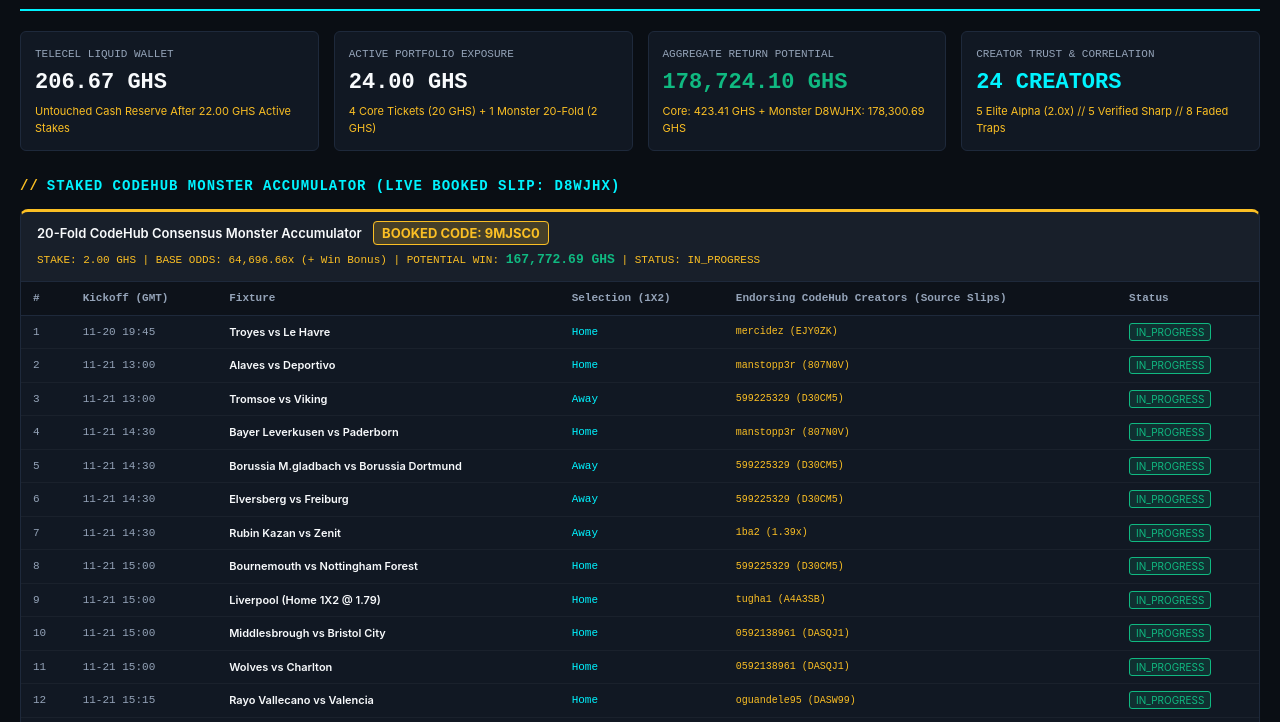
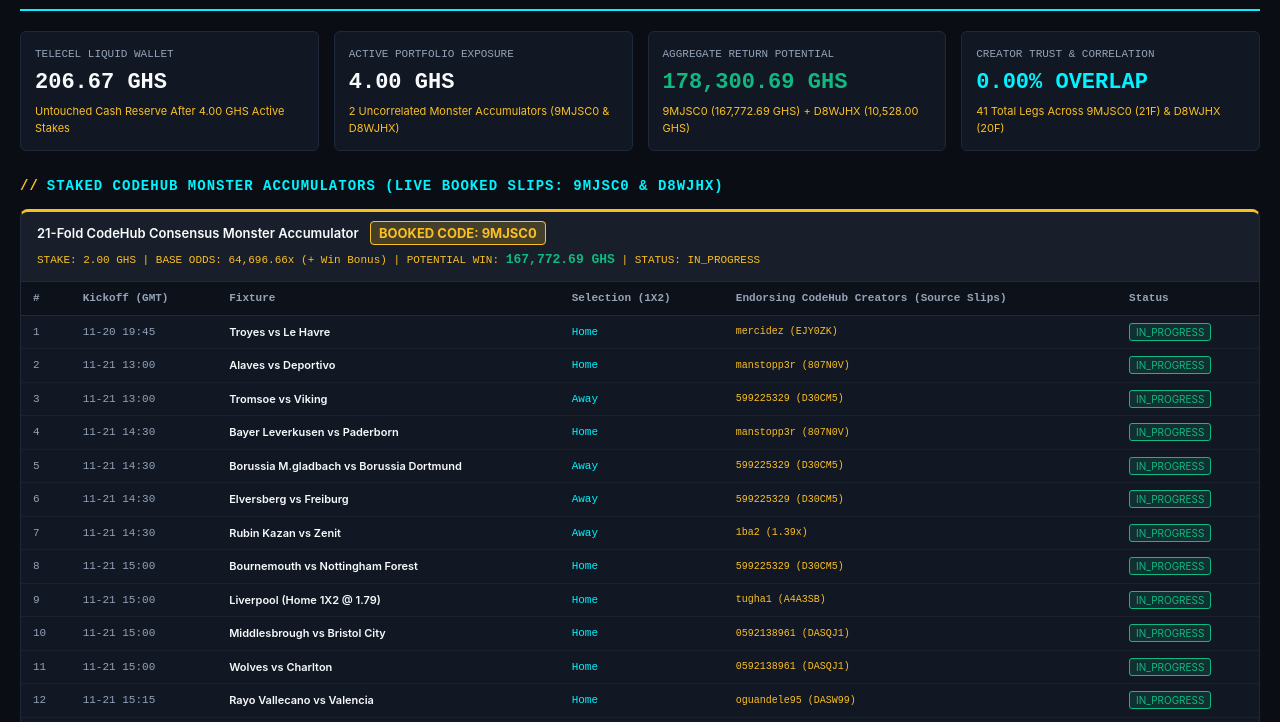
Before and after one commit to amoakoh22/Jac, a website: page docs/index.html in a window 1280 px wide. Shown: the part 70-792 px from the top of the page. Drawn offline with Linux system fonts and the light colour scheme.

Commit message:
chore(jac): update terminal KPIs for dual uncorrelated Monster Accumulators (9MJSC0 & D8WJHX)

```diff
--- a/docs/index.html
+++ b/docs/index.html
@@ -325,32 +325,32 @@
         <div class="stat-card">
             <div class="stat-label">Telecel Liquid Wallet</div>
             <div class="stat-value">206.67 GHS</div>
-            <div class="stat-sub">Untouched Cash Reserve After 22.00 GHS Active Stakes</div>
+            <div class="stat-sub">Untouched Cash Reserve After 4.00 GHS Active Stakes</div>
         </div>
         <div class="stat-card">
             <div class="stat-label">Active Portfolio Exposure</div>
-            <div class="stat-value">24.00 GHS</div>
-            <div class="stat-sub">4 Core Tickets (20 GHS) + 1 Monster 20-Fold (2 GHS)</div>
+            <div class="stat-value">4.00 GHS</div>
+            <div class="stat-sub">2 Uncorrelated Monster Accumulators (9MJSC0 & D8WJHX)</div>
         </div>
         <div class="stat-card">
             <div class="stat-label">Aggregate Return Potential</div>
-            <div class="stat-value" style="color: var(--accent-green);">178,724.10 GHS</div>
-            <div class="stat-sub">Core: 423.41 GHS + Monster D8WJHX: 178,300.69 GHS</div>
+            <div class="stat-value" style="color: var(--accent-green);">178,300.69 GHS</div>
+            <div class="stat-sub">9MJSC0 (167,772.69 GHS) + D8WJHX (10,528.00 GHS)</div>
         </div>
         <div class="stat-card">
             <div class="stat-label">Creator Trust & Correlation</div>
-            <div class="stat-value" style="color: var(--accent-cyan);">24 CREATORS</div>
-            <div class="stat-sub">5 Elite Alpha (2.0x) // 5 Verified Sharp // 8 Faded Traps</div>
+            <div class="stat-value" style="color: var(--accent-cyan);">0.00% OVERLAP</div>
+            <div class="stat-sub">41 Total Legs Across 9MJSC0 (21F) & D8WJHX (20F)</div>
         </div>
     </div>
 
     <!-- Staked CodeHub Monster Accumulator Section -->
-    <div class="section-title">Staked CodeHub Monster Accumulator (Live Booked Slip: D8WJHX)</div>
+    <div class="section-title">Staked CodeHub Monster Accumulators (Live Booked Slips: 9MJSC0 & D8WJHX)</div>
     <div style="margin-bottom: 28px;">
 
-        <div class="ticket-card" style="border-top: 3px solid var(--accent-gold);">
+        <div class="ticket-card" style="border-top: 3px solid var(--accent-gold); margin-bottom: 20px;">
             <div class="ticket-header">
-                <h3>20-Fold CodeHub Consensus Monster Accumulator <span class="code-tag" style="margin-left:8px; background: rgba(251, 191, 36, 0.2); border-color: var(--accent-gold); color: var(--accent-gold);">BOOKED CODE: 9MJSC0</span></h3>
+                <h3>21-Fold CodeHub Consensus Monster Accumulator <span class="code-tag" style="margin-left:8px; background: rgba(251, 191, 36, 0.2); border-color: var(--accent-gold); color: var(--accent-gold);">BOOKED CODE: 9MJSC0</span></h3>
                 <span class="ticket-meta">STAKE: 2.00 GHS | BASE ODDS: 64,696.66x (+ Win Bonus) | POTENTIAL WIN: <strong style="color: var(--accent-green); font-size: 13px;">167,772.69 GHS</strong> | STATUS: IN_PROGRESS</span>
             </div>
             <table class="legs-table">
@@ -563,7 +563,7 @@
             </div>
         </div>
 
-        <div class="ticket-card" style="border-top: 3px solid var(--accent-gold);">
+        <div class="ticket-card" style="border-top: 3px solid var(--accent-gold); margin-bottom: 20px;">
             <div class="ticket-header">
                 <h3>20-Fold CodeHub Consensus Monster Accumulator <span class="code-tag" style="margin-left:8px; background: rgba(251, 191, 36, 0.2); border-color: var(--accent-gold); color: var(--accent-gold);">BOOKED CODE: D8WJHX</span></h3>
                 <span class="ticket-meta">STAKE: 2.00 GHS | BASE ODDS: 3,899.26x (+ Win Bonus) | POTENTIAL WIN: <strong style="color: var(--accent-green); font-size: 13px;">10,528.00 GHS</strong> | STATUS: IN_PROGRESS</span>
```
Also changed, not shown: index.html (+11 -11 lines), syndicate/syndicate_terminal.html (+11 -11 lines), 1 other file.
